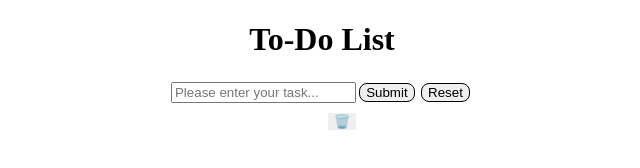
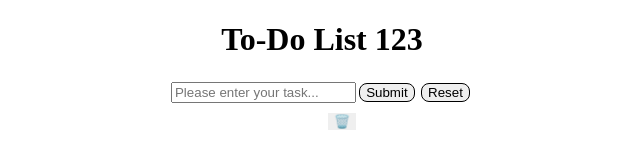
Before and after one commit to George2497/To-Do-List, a plain HTML site: page index.html in a window 1280 px wide. Shown: the whole page, without its empty margins (318-958 px from the left). Drawn offline with Linux system fonts and the light colour scheme.

Commit message:
Update index.html

```diff
--- a/index.html
+++ b/index.html
@@ -11,7 +11,7 @@
 </head>
 
 <body>
-    <h1>To-Do List</h1>
+    <h1>To-Do List 123</h1>
     <div class="toDoContainer">
         <input class="inputBox" type="text" placeholder="Please enter your task..."></input>
         <button class="submitBtn" type="submit">Submit</button>
```
